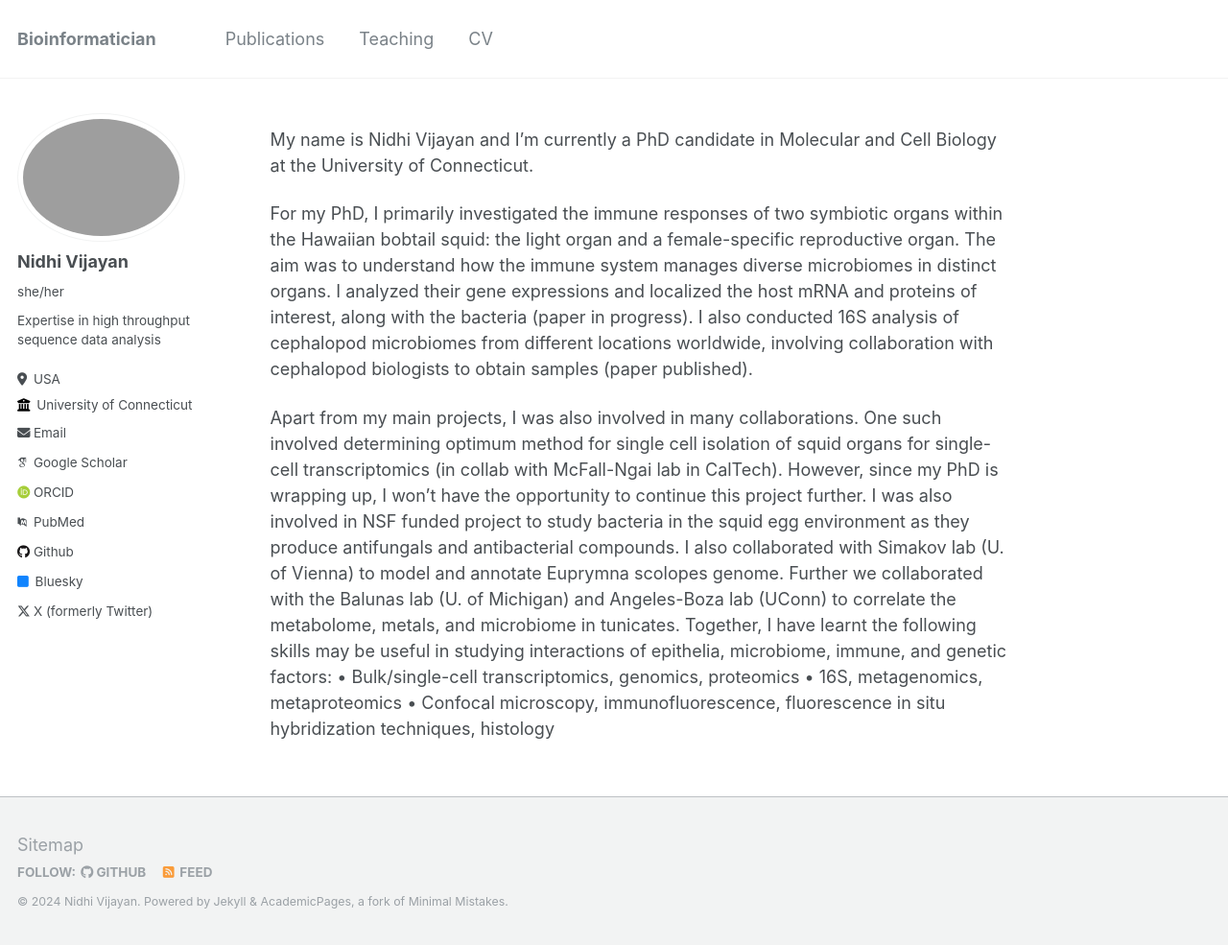
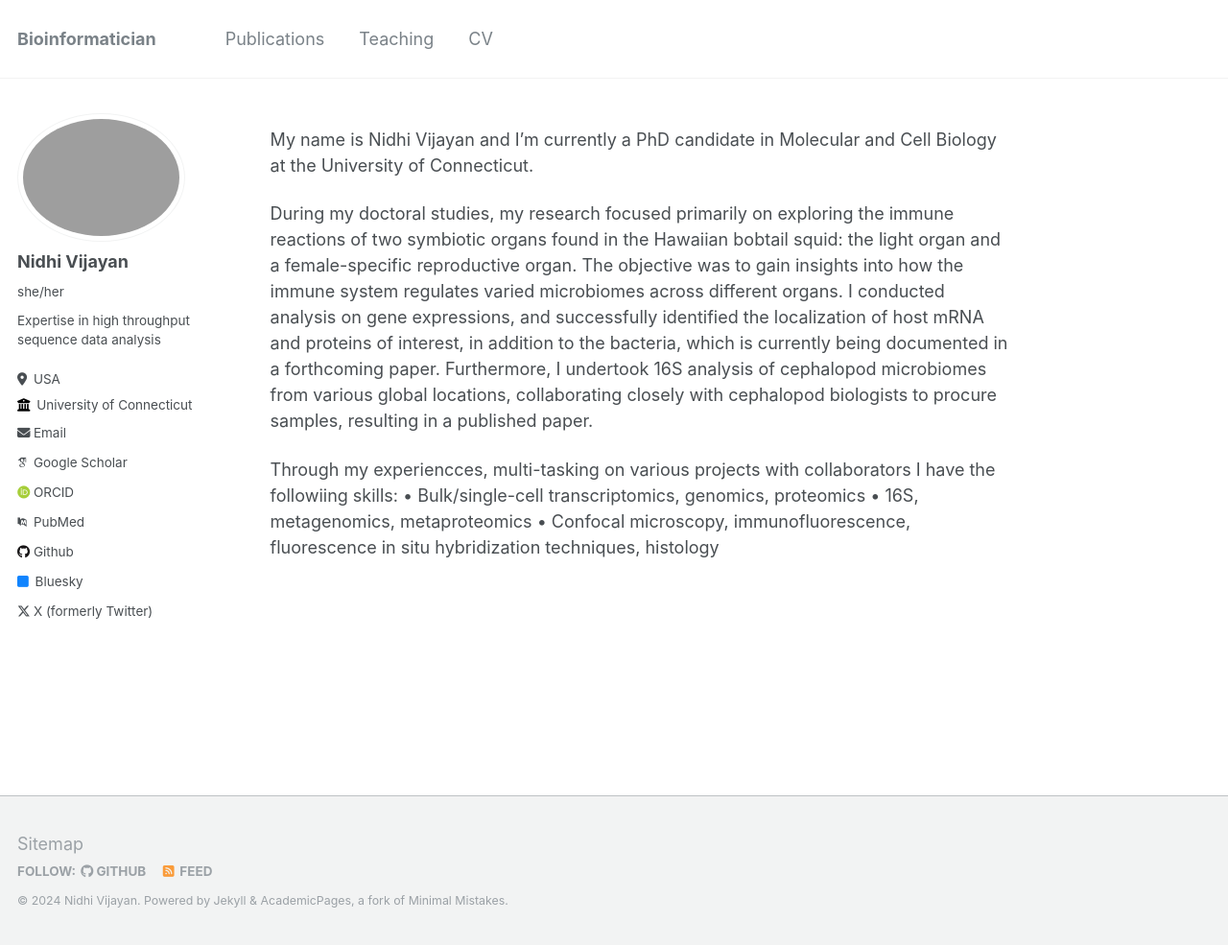
Before and after one commit to nidhivijayan/nidhivijayan.github.io, a Jekyll site: the page built from _pages/about.md, in a window 1280 px wide and 985 px high. Shown: the whole window at 96% size. Built offline with Jekyll 4.4.1, drawn with Linux system fonts in a browser that asks for light colours; some web fonts are replaced.

Commit message:
Update about.md

```diff
--- a/_pages/about.md
+++ b/_pages/about.md
@@ -9,9 +9,9 @@ redirect_from:
 
 My name is Nidhi Vijayan and I’m currently a PhD candidate in Molecular and Cell Biology at the University of Connecticut.
 
-For my PhD, I primarily investigated the immune responses of two symbiotic organs within the Hawaiian bobtail squid: the light organ and a female-specific reproductive organ. The aim was to understand how the immune system manages diverse microbiomes in distinct organs. I analyzed their gene expressions and localized the host mRNA and proteins of interest, along with the bacteria (paper in progress). I also conducted 16S analysis of cephalopod microbiomes from different locations worldwide, involving collaboration with cephalopod biologists to obtain samples (paper published).
+During my doctoral studies, my research focused primarily on exploring the immune reactions of two symbiotic organs found in the Hawaiian bobtail squid: the light organ and a female-specific reproductive organ. The objective was to gain insights into how the immune system regulates varied microbiomes across different organs. I conducted analysis on gene expressions, and successfully identified the localization of host mRNA and proteins of interest, in addition to the bacteria, which is currently being documented in a forthcoming paper. Furthermore, I undertook 16S analysis of cephalopod microbiomes from various global locations, collaborating closely with cephalopod biologists to procure samples, resulting in a published paper.
 
-Apart from my main projects, I was also involved in many collaborations. One such involved determining optimum method for single cell isolation of squid organs for single-cell transcriptomics (in collab with McFall-Ngai lab in CalTech). However, since my PhD is wrapping up, I won’t have the opportunity to continue this project further. I was also involved in NSF funded project to study bacteria in the squid egg environment as they produce antifungals and antibacterial compounds. I also collaborated with Simakov lab (U. of Vienna) to model and annotate Euprymna scolopes genome. Further we collaborated with the Balunas lab (U. of Michigan) and Angeles-Boza lab (UConn) to correlate the metabolome, metals, and microbiome in tunicates. Together, I have learnt the following skills may be useful in studying interactions of epithelia, microbiome, immune, and genetic factors:
+Through my experiencces, multi-tasking on various projects with collaborators I have the followiing skills:
 •	Bulk/single-cell transcriptomics, genomics, proteomics
 •	16S, metagenomics, metaproteomics
 •	Confocal microscopy, immunofluorescence, fluorescence in situ hybridization techniques, histology
```
